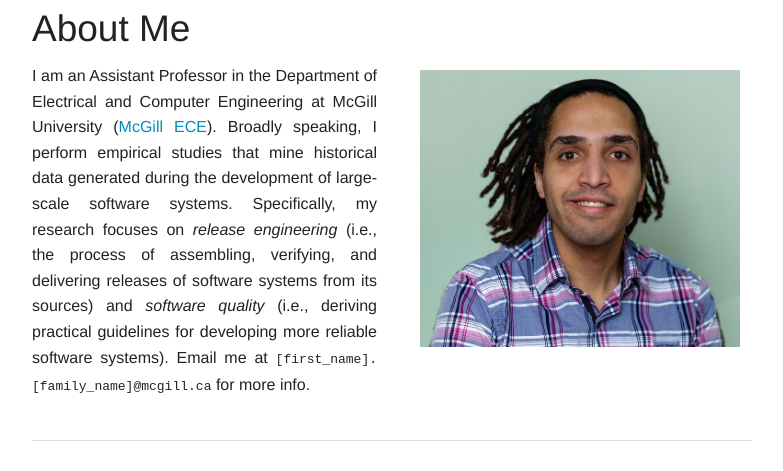
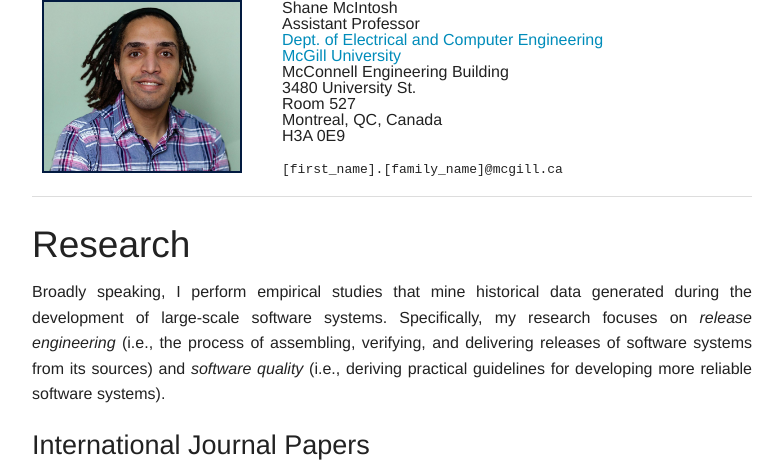
Before and after one commit to smcintosh/smcintosh.github.io, a Jekyll site: the page built from index.html, in a window 1280 px wide. Shown: the part 100-571 px from the top of the page, without its empty margins (123-906 px from the left). Built offline with Jekyll 4.4.1, drawn with Linux system fonts in a browser that asks for light colours; Markdown is read by kramdown in place of the engine named in the settings.

Commit message:
Updated design slightly

```diff
--- a/css/custom.css
+++ b/css/custom.css
@@ -79,11 +79,6 @@ li.tagitem {
 }
 
 img.mepic {
-  width: 320px;
-  left: 50%;
-  right: 50%;
-  margin-left: -160px;
-  margin-right: -160px;
-  margin-top: 70px;
-  margin-bottom: 70px;
+  width: 200px;
+  border: 2px solid #021a40;
 }
--- a/index.html
+++ b/index.html
@@ -1,16 +1,24 @@
 ---
 layout: index
-title: Shane McIntosh - Assistant Professor
+title: Shane McIntosh - McGill University
 ---
 
 <div class="row">
-  <div class="large-6 columns">
-    <h2 id="about">About Me</h2>
-    <p class="textblock">I am an Assistant Professor in the Department of Electrical and Computer Engineering at McGill University (<a href="http://www.mcgill.ca/ece/">McGill ECE</a>). Broadly speaking, I perform empirical studies that mine historical data generated during the development of large-scale software systems. Specifically, my research focuses on <i>release engineering</i> (i.e., the process of assembling, verifying, and delivering releases of software systems from its sources) and <i>software quality</i> (i.e., deriving practical guidelines for developing more reliable software systems). Email me at
-    <tt><font size=3>[first_name].[family_name]@mcgill.ca</font></tt> for more info.</p>
+  <div class="large-4 columns">
+    <center><img src="/assets/shane_new.jpg" class="mepic" /></center>
   </div>
-  <div class="large-6 columns">
-    <center><img src="/assets/shane_new.jpg" class="mepic" /></center>
+  <div class="large-8 columns">
+    Shane McIntosh <br />
+    Assistant Professor <br />
+    <a href="http://www.mcgill.ca/ece/">Dept. of Electrical and Computer Engineering</a> <br />
+    <a href="http://www.mcgill.ca/">McGill University</a><br />
+    McConnell Engineering Building<br />
+    3480 University St.<br />
+    Room 527<br />
+    Montreal, QC, Canada<br />
+    H3A 0E9<br />
+    <br />
+    <tt><font size=3>[first_name].[family_name]@mcgill.ca</font></tt>
   </div>
 </div>
 
@@ -19,6 +27,7 @@ title: Shane McIntosh - Assistant Professor
 <div class="row" >
   <div class="large-12 columns">
   <h2 id="research">Research</h2>
+  <p class="textblock">Broadly speaking, I perform empirical studies that mine historical data generated during the development of large-scale software systems. Specifically, my research focuses on <i>release engineering</i> (i.e., the process of assembling, verifying, and delivering releases of software systems from its sources) and <i>software quality</i> (i.e., deriving practical guidelines for developing more reliable software systems).</p>
   <h3>International Journal Papers</h3>
   <ol class="posts">
     {% for post in site.posts %}
```
Also changed, not shown: 2 other files.
